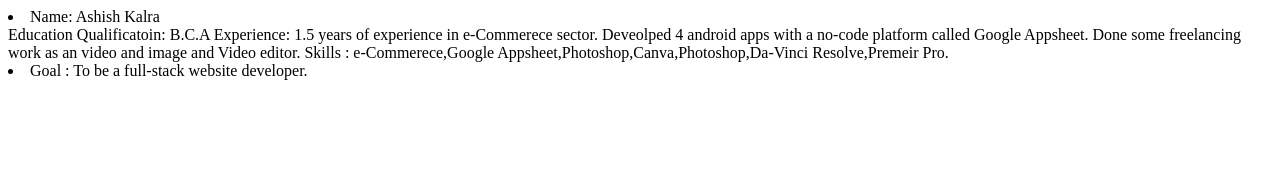
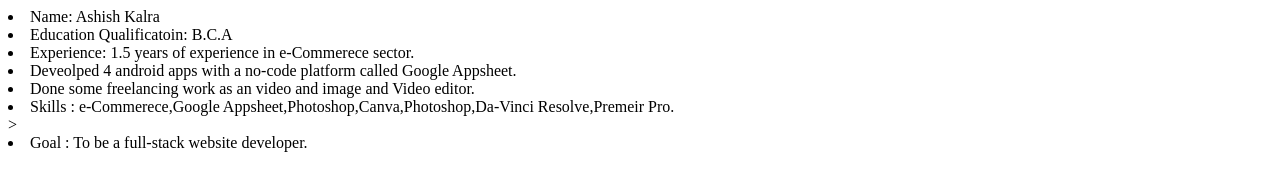
Before and after one commit to llashishll/ashishkalra-portfolio, a plain HTML site: page index.html in a window 1280 px wide. Drawn offline with Linux system fonts and the light colour scheme.

Commit message:
Update index.html

```diff
--- a/index.html
+++ b/index.html
@@ -9,12 +9,12 @@
 </head>
 <body>
     <li>Name: Ashish Kalra</li>
-    Education Qualificatoin: B.C.A
-    Experience: 1.5 years of experience in e-Commerece sector.
-                Deveolped 4 android apps with a no-code platform called Google Appsheet.
-                Done some freelancing work as an video and image and Video editor.
-    Skills : e-Commerece,Google Appsheet,Photoshop,Canva,Photoshop,Da-Vinci Resolve,Premeir Pro.
-
+    <li>Education Qualificatoin: B.C.A</li>
+    <li>Experience: 1.5 years of experience in e-Commerece sector.</li>
+                    <li>Deveolped 4 android apps with a no-code platform called Google Appsheet.</li>
+                    <li>Done some freelancing work as an video and image and Video editor.</li>
+    <li>Skills : e-Commerece,Google Appsheet,Photoshop,Canva,Photoshop,Da-Vinci Resolve,Premeir Pro.</li>
+>
     <li>Goal : To be a full-stack website developer.</li>
 </body>
 </html>
```
